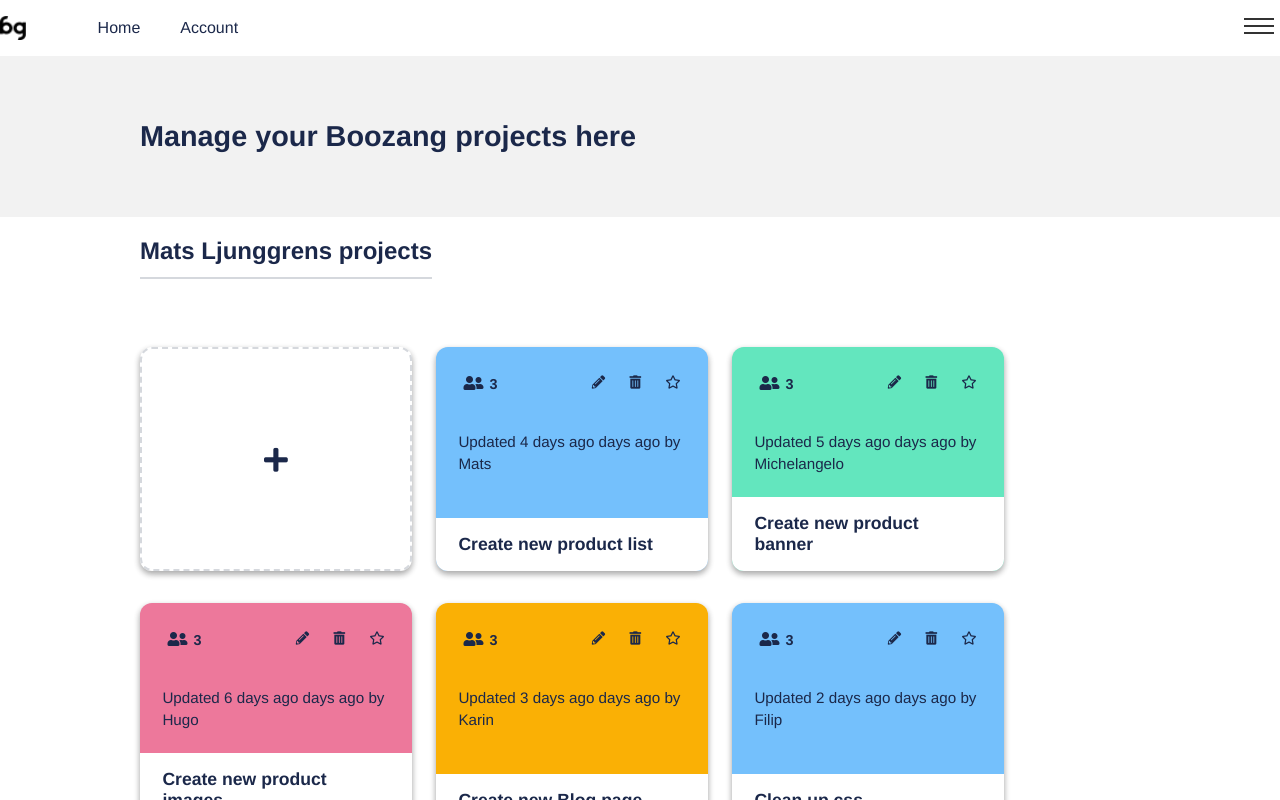
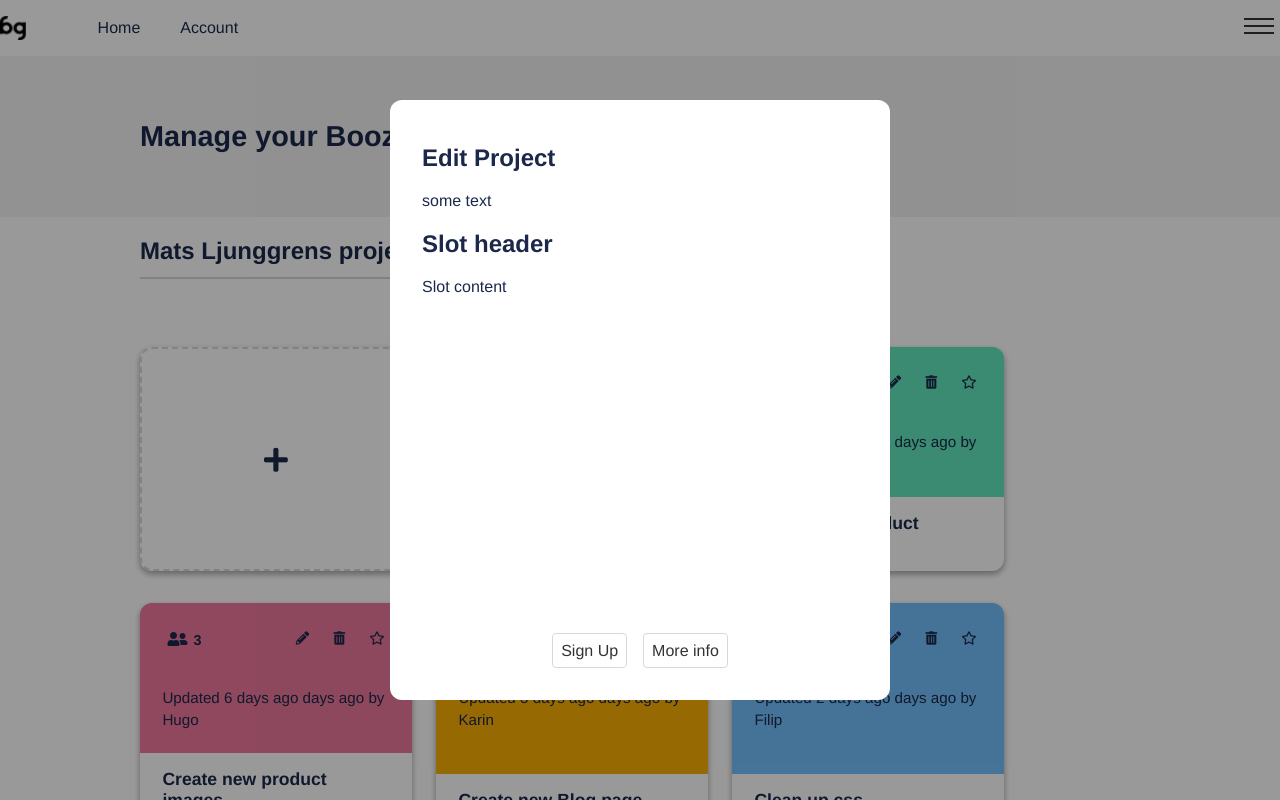
Before and after one commit to karinlj/boozang-manager-demo-22, a Vue app: page / in a window 1280 px wide. Both pictures are taken after a click on the button 598 px from the left and 382 px from the top of the page. Shown: the top 800 px of the page. Built offline with nearby package versions, Linux system fonts and the light colour scheme; data requests are answered from the project's data file.

Commit message:
modal component

```diff
--- a/src/App.vue
+++ b/src/App.vue
@@ -55,11 +55,6 @@ ul {
   position: fixed;
   width: 100%;
 }
-// main {
-//   max-width: 600px;
-//   margin: 0 auto;
-//   padding-top: 6rem;
-// }
 
 //new
 //reset
@@ -73,6 +68,9 @@ html {
 *:before,
 *:after {
   box-sizing: inherit;
+}
+body {
+  position: relative;
 }
 body,
 h6,
--- /dev/null
+++ b/src/components/Modal.vue
@@ -0,0 +1,76 @@
+<template>
+  <div class="backdrop" @click.self="closeModal">
+    <div class="modal">
+      <div>
+        <h1>{{ header }}</h1>
+        <p>{{ text }}</p>
+        <slot>Default content</slot>
+      </div>
+
+      <div class="actions">
+        <slot name="links"></slot>
+      </div>
+      <slot name="text"></slot>
+    </div>
+  </div>
+</template>
+
+<script>
+import { ref } from "@vue/reactivity";
+
+export default {
+  props: ["header", "text"],
+
+  setup(props, context) {
+    const closeModal = () => {
+      context.emit("closing");
+    };
+
+    return {
+      closeModal,
+    };
+  },
+};
+</script>
+
+<style lang="scss">
+.modal {
+  width: 500px;
+  height: 600px;
+  padding: 1.5rem 2rem;
+  margin: 100px auto;
+  background: white;
+  border-radius: $themeBorderRadius;
+  display: flex;
+  flex-direction: column;
+  justify-content: space-between;
+  h1 {
+    // color: white;
+  }
+  .actions {
+    a {
+      color: white;
+    }
+  }
+  .actions {
+    text-align: center;
+    margin: 2rem 0 1rem 0;
+    a {
+      color: #333;
+      padding: 0.5rem;
+      border: 1px solid rgb(218, 215, 215);
+      border-radius: 4px;
+      text-decoration: none;
+      margin: 0.5rem;
+    }
+  }
+}
+.backdrop {
+  position: fixed;
+  top: 0;
+  left: 0;
+  background: rgba(0, 0, 0, 0.4);
+  width: 100%;
+  height: 100%;
+}
+</style>
--- a/src/components/SingleProject.vue
+++ b/src/components/SingleProject.vue
@@ -12,7 +12,12 @@
         </div>
 
         <div class="icons">
-          <button class="icon_btn right" title="edit" aria-label="Edit project">
+          <button
+            class="icon_btn right"
+            title="edit"
+            aria-label="Edit project"
+            @click="toggleEditModal"
+          >
             <i class="fas fa-pencil-alt edit_icon" aria-hidden="true"></i>
           </button>
           <button
@@ -84,21 +89,42 @@
         {{ project.title }}
       </a>
     </footer>
+    <div v-if="showEditModal">
+      <Modal :header="header" :text="text" @closing="toggleEditModal">
+        <h1>Slot header</h1>
+        <p>Slot content</p>
+        <template v-slot:links>
+          <a href="">Sign Up</a>
+          <a href="">More info</a>
+        </template>
+      </Modal>
+    </div>
   </div>
 </template>
 
 <script>
 import { ref } from "@vue/reactivity";
 import { computed } from "@vue/runtime-core";
+import Modal from "./Modal.vue";
 
 export default {
   name: "SingleProject",
   props: ["project", "color"],
+  components: { Modal },
 
   setup(props, context) {
     const showDetails = ref(false);
+    const showEditModal = ref(false);
+    const header = ref("Edit Project");
+    const text = ref("some text");
+
     // uri to this project in db.json
     const uri = ref("http://localhost:9000/projects/" + props.project.id);
+
+    const toggleEditModal = () => {
+      console.log("toggle edit");
+      showEditModal.value = !showEditModal.value;
+    };
 
     const deleteProject = () => {
       //delete from db.json
@@ -127,6 +153,10 @@ export default {
       uri,
       deleteProject,
       toggleComplete,
+      showEditModal,
+      toggleEditModal,
+      header,
+      text,
     };
   },
 };
--- a/src/views/Home.vue
+++ b/src/views/Home.vue
@@ -110,7 +110,7 @@ export default {
 }
 main {
   padding-bottom: 3rem;
-  min-height: 900px;
+  min-height: 800px;
   .btn {
     margin: 2.5rem 0;
   }
```
